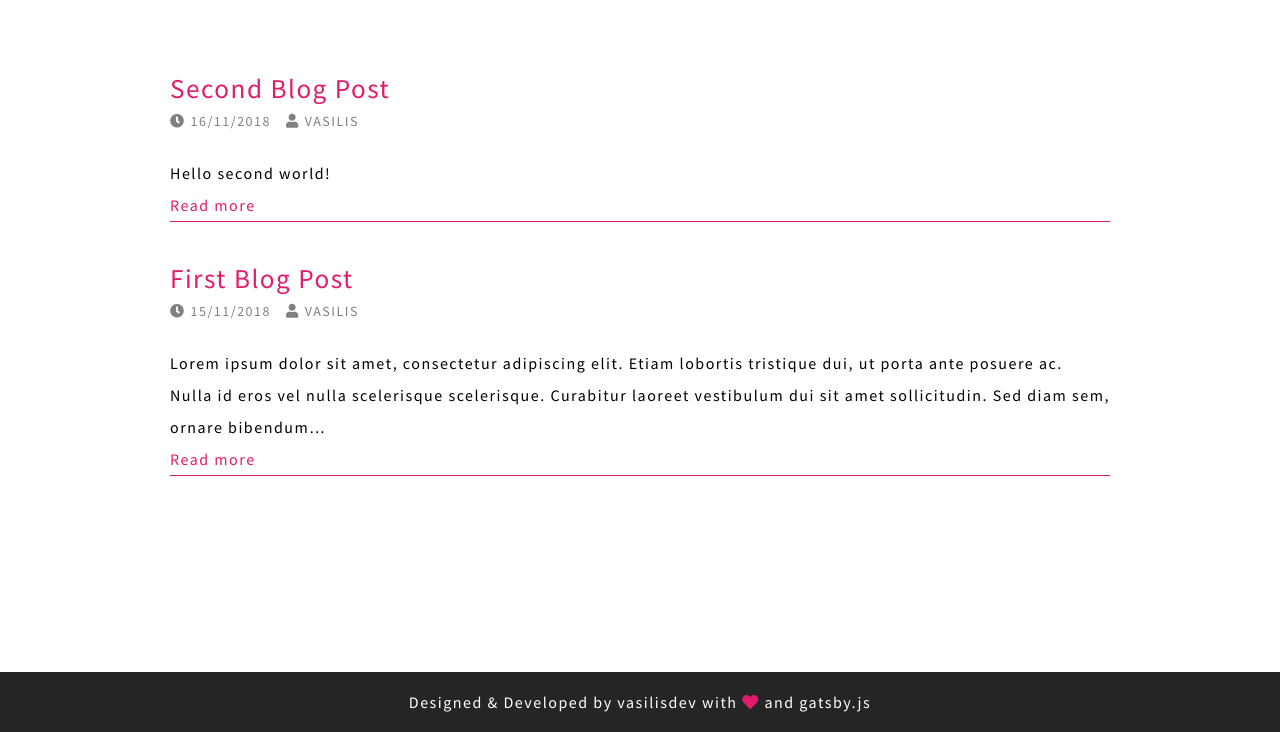
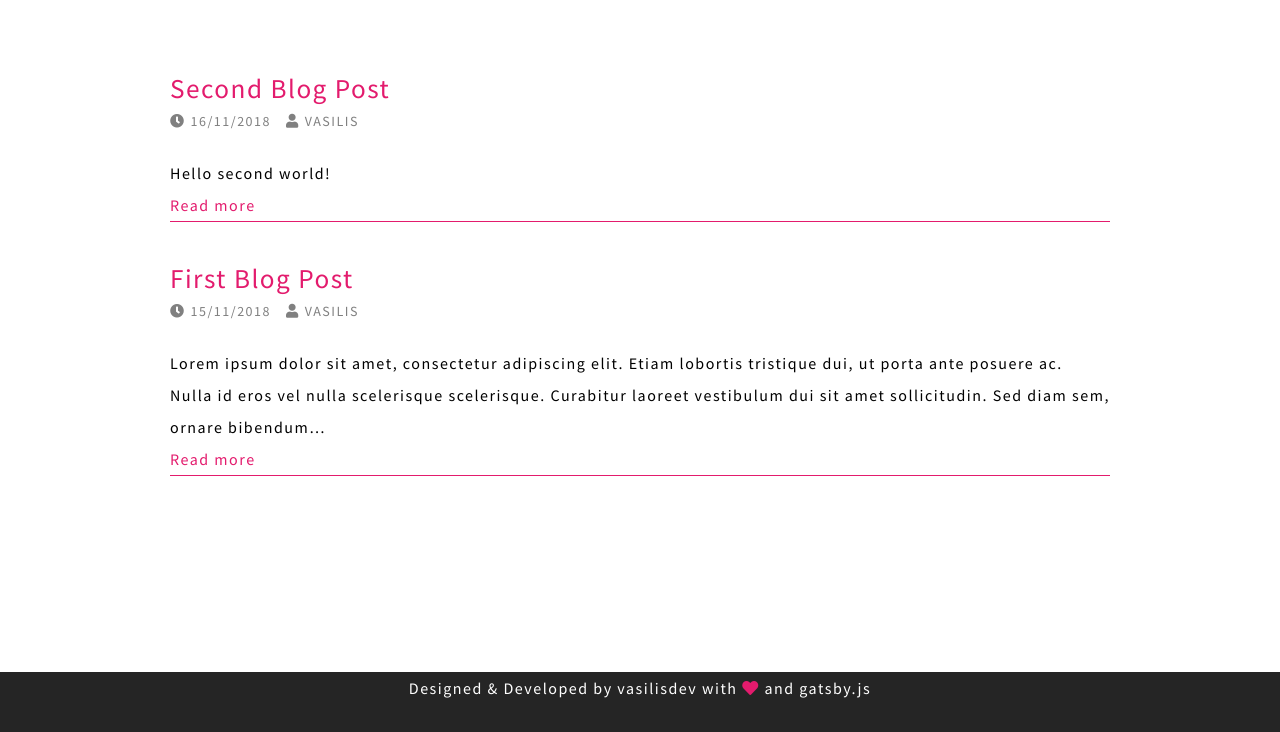
Before and after one commit to va5ili5/gatsby-blog, a Gatsby site: page /blog in a window 1280 px wide. Shown: the part 68-800 px from the top of the page. Built offline with nearby package versions, Linux system fonts and the light colour scheme; Gatsby itself is replaced by a stand-in of ours.

Commit message:
clean up footer

```diff
--- a/src/assets/scss/_layout.scss
+++ b/src/assets/scss/_layout.scss
@@ -8,8 +8,6 @@ main {
   }
 .section-wrapper {
     background-color: $lighter-black;
-    display: flex;
-    align-items: center;
     min-height: 60px;
 }
 
--- a/src/components/footer.js
+++ b/src/components/footer.js
@@ -4,9 +4,7 @@ import contact from '../data/contact.yml'
 const Footer = () => (
   <footer className="footer">
     <div className="footer-container">
-    <div>
-        <p>Designed &amp; Developed by  <a href={contact[0].url}>{contact[0].username}</a> with <i className="fas fa-heart"></i> and <a href='https://www.gatsbyjs.org'>gatsby.js</a></p>
-      </div>
+      <p>Designed &amp; Developed by  <a href={contact[0].url}>{contact[0].username}</a> with <i className="fas fa-heart"></i> and <a href='https://www.gatsbyjs.org'>gatsby.js</a></p>
     </div>
   </footer>
 )
```
